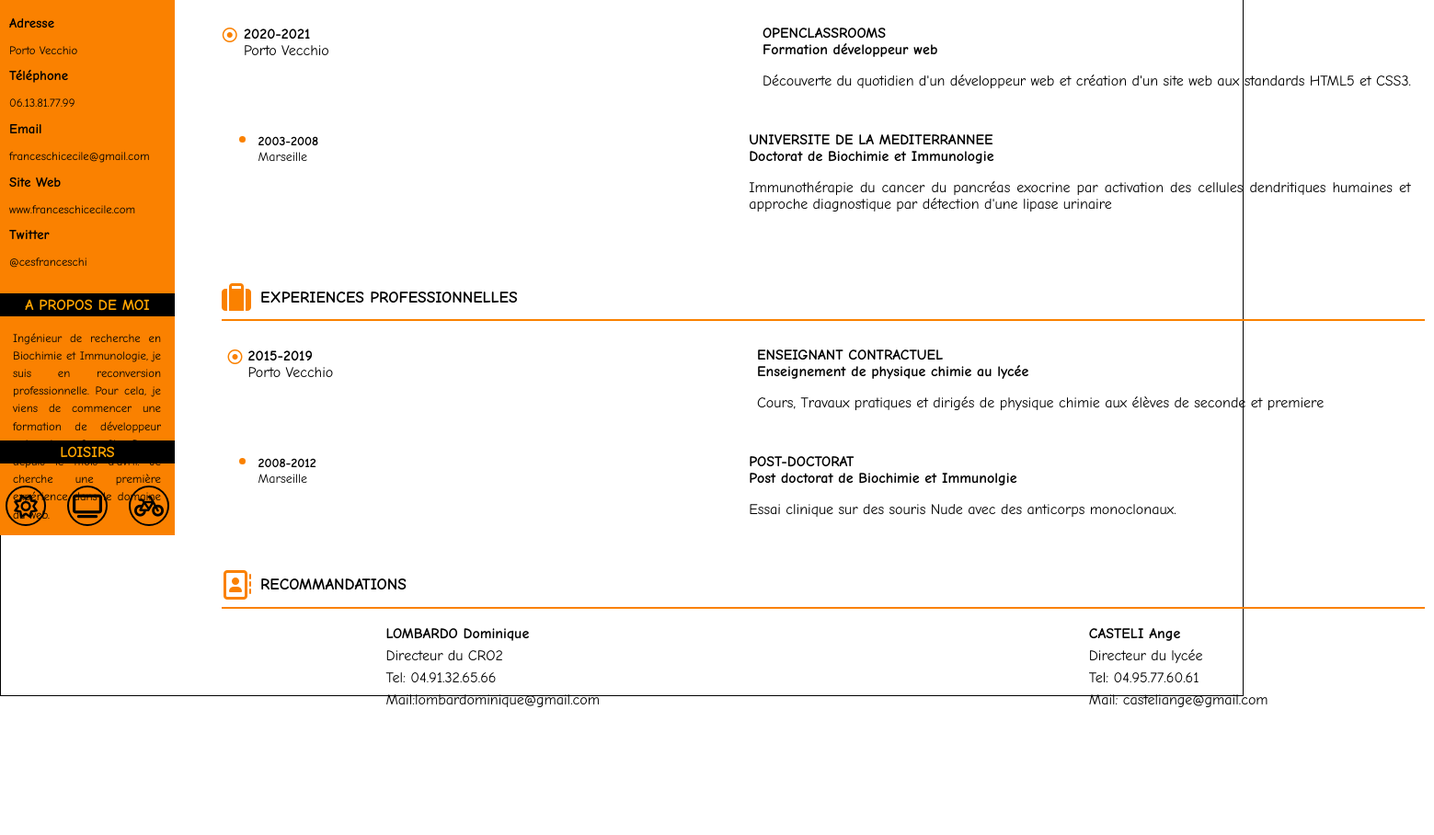
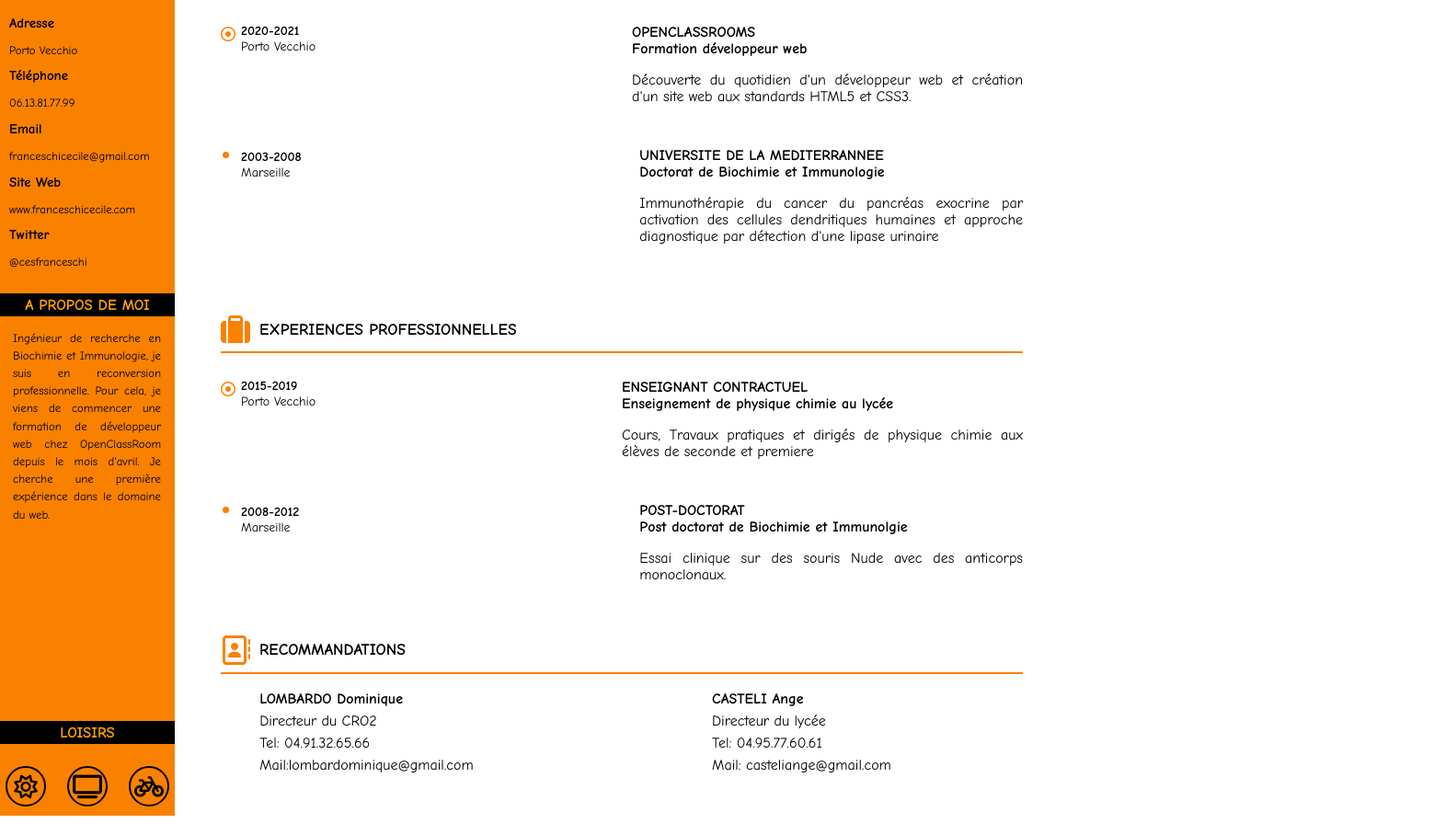
Before and after one commit to Ces0715/OCprojet2, a plain HTML site: page index.html in a window 1280 px wide. Shown: the part 233-1141 px from the top of the page at 92% size, 1559 px wide, since content can reach past the window. Before the commit the page ends 1003 px from the top, so only its background shows below. Drawn offline with Linux system fonts and the light colour scheme.

Commit message:
modif valentin2

```diff
--- a/style.css
+++ b/style.css
@@ -42,7 +42,7 @@
 	    flex-direction: column;
 	    position: absolute;
 	    width: 190px;
-	    height:auto;
+	    height:1100px;
 	    background-color: #fa8100;
 	    font-size: 0.8em;
 	  	text-align: justify;
@@ -186,24 +186,25 @@
 
 	.formation{
 		display: flex;
-		width: 120%;
+		width:80%;
 		box-shadow: 0px 2px #fa8100;
 	}
 
 	#container{
-		padding:180px 20px 10px 240px;
+		padding:180px 20px 20px 240px;
 		padding-bottom: 10px;
+		margin-bottom: 30px;
 		width: calc(100% - 190px);
-		border:1px solid black;
 		font-size: 1em;
 	}
 
 	#formation-list{
-		width:120%;
-		height: 35%;
+		width:80%;
+		height: 40%;
 		padding-left: 0px;
 		padding-bottom: 20px;
 		margin-top:15px;
+		margin-right: 0px;
 	}
 
 	#formation-list li{
@@ -215,7 +216,7 @@
 
 
 	.sec-droite{
-		width:55%;
+		width:50%;
 		height: 70%;
 		padding-bottom: 5px;
 		padding-top: 10px;
@@ -228,30 +229,25 @@
 	.sec-gauche{
 		display: flex;
 		flex-direction: row;
-		width:43%;
+		width:50%;
 		height: 40%;
-		padding-bottom: 5px;
 	}
 
 	.sec-gauche1{
 		display: flex;
 		flex-direction: row;
-		width:35%;
+		width:52%;
 		height: 40%;
-		padding-bottom: 5px;
-		padding-right: 40px;
-		padding-left: 5px;
-		margin-right: 5px;
 	}
 
 	.exp-professionnelles{
-		display:flex;
-		width: 120%;
+		display: flex;
+		width: 80%;
 		box-shadow: 0px 2px #fa8100;
 	}
 
 	#exp-professionnelles-list{
-		width:120%;
+		width:80%;
 		height: 30%;
 		padding-left: 0px;
 		margin-top:15px;
@@ -269,10 +265,9 @@
 		list-style: disc;
 		color:#fa8100;
 		font-size: 22px;
-		padding-left: 0px;
-		margin-left: 24px;
 		margin-bottom: 5px;
 		padding-bottom: 5px;
+		margin-left: 22px;
 	  }
 
 	.sec-gauche1 p{
@@ -281,9 +276,13 @@
 		margin-top: 10px;
 	}
 
+	.sec-gauche p{
+		font-size: 14px;
+	}
+
 	.recommandations{
 		display:flex;
-		width: 120%;
+		width: 80%;
 		box-shadow: 0px 2px #fa8100;
 	}
 
@@ -292,12 +291,11 @@
 		flex-direction: row;
 		justify-content: space-around;
 		list-style: none;
-		height:50px;
 	}
 
 	#recommandations-list{
 		list-style: none;
-		width:120%;
+		width:70%;
 		margin-top:20px;
 		line-height: 8px;
 		padding-left: 10px;
```
